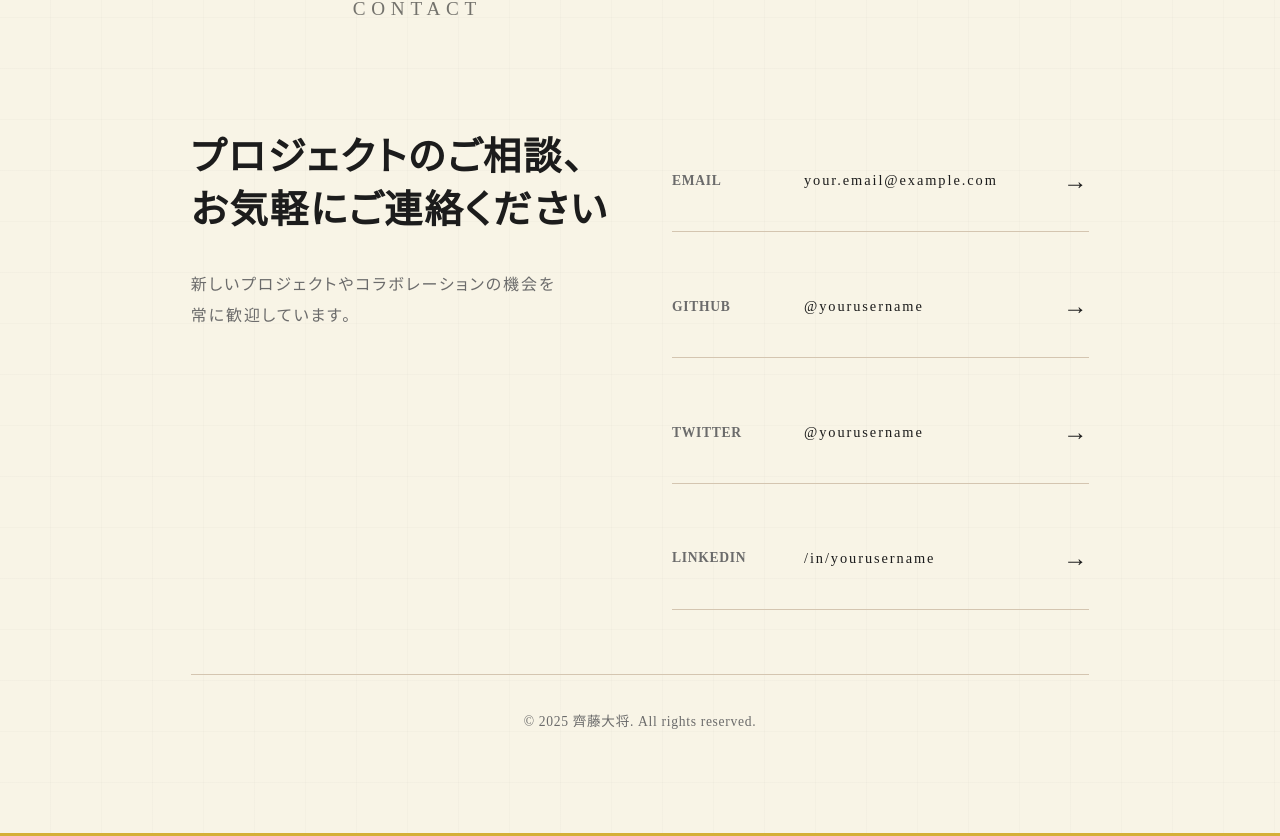
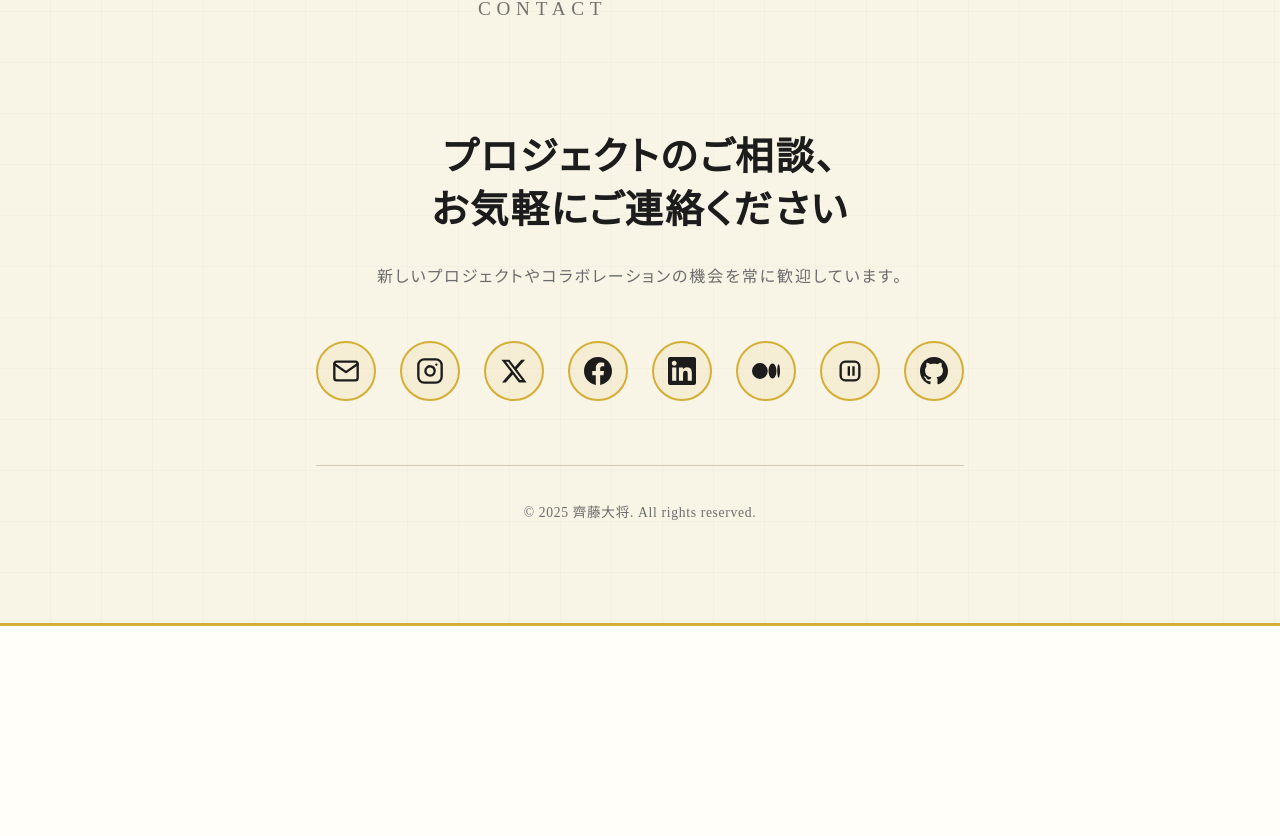
Before and after one commit to TIshow/mysite, a React (Vite) app: page / in a window 1280 px wide. Shown: the part 3838-4674 px from the top of the page. After the commit the page ends 4464 px from the top, so only its background shows below. Built offline with nearby package versions, Linux system fonts and the light colour scheme.

Commit message:
fix: updated Contact section with icons

```diff
--- a/src/components/Contact.css
+++ b/src/components/Contact.css
@@ -67,16 +67,18 @@
 }
 
 .contact-content {
-  display: grid;
-  grid-template-columns: 1fr 1fr;
-  gap: 4rem;
-  align-items: start;
+  display: flex;
+  flex-direction: column;
+  align-items: center;
+  gap: 3rem;
+  text-align: center;
 }
 
 .contact-intro {
   display: flex;
   flex-direction: column;
-  gap: 2rem;
+  gap: 1.5rem;
+  max-width: 600px;
 }
 
 .contact-lead {
@@ -94,50 +96,38 @@
   margin: 0;
 }
 
-.contact-links {
+.social-icons {
   display: flex;
-  flex-direction: column;
+  flex-wrap: wrap;
   gap: 1.5rem;
+  justify-content: center;
+  align-items: center;
 }
 
-.contact-link {
-  display: grid;
-  grid-template-columns: 100px 1fr auto;
+.social-icon {
+  width: 60px;
+  height: 60px;
+  display: flex;
   align-items: center;
-  gap: 2rem;
-  padding: 1.5rem 0;
-  border-bottom: 1px solid var(--border-color);
-  text-decoration: none;
+  justify-content: center;
+  background: rgba(212, 175, 55, 0.1);
+  border: 2px solid var(--gold-accent);
+  border-radius: 50%;
   color: var(--text-color);
   transition: all 0.3s ease;
-  position: relative;
+  text-decoration: none;
 }
 
-.contact-link:hover {
-  color: var(--primary-color);
-  padding-left: 1rem;
+.social-icon svg {
+  width: 28px;
+  height: 28px;
 }
 
-.contact-link:hover .link-arrow {
-  transform: translateX(10px);
-}
-
-.link-label {
-  font-size: 0.85rem;
-  font-weight: 600;
-  letter-spacing: 0.05em;
-  text-transform: uppercase;
-  color: var(--text-light);
-}
-
-.link-value {
-  font-size: clamp(0.9rem, 1.1vw, 1.1rem);
-  font-weight: 500;
-}
-
-.link-arrow {
-  font-size: 1.5rem;
-  transition: transform 0.3s ease;
+.social-icon:hover {
+  background: var(--gold-accent);
+  color: var(--bg-dark);
+  transform: translateY(-5px) scale(1.1);
+  box-shadow: 0 10px 20px rgba(212, 175, 55, 0.3);
 }
 
 .contact-footer {
@@ -160,35 +150,52 @@
   }
 
   .contact-header {
-    gap: 1rem;
+    gap: 0.5rem;
     margin-bottom: 2rem;
+    flex-direction: column;
+    align-items: flex-start;
+  }
+
+  .contact .section-number {
+    font-size: clamp(3rem, 12vw, 5rem);
+  }
+
+  .contact .title-main {
+    font-size: clamp(1.8rem, 6vw, 2.5rem);
+  }
+
+  .contact .title-sub {
+    font-size: clamp(0.8rem, 2vw, 1rem);
   }
 
   .contact-content {
-    grid-template-columns: 1fr;
-    gap: 3rem;
+    gap: 2rem;
   }
 
   .contact-intro {
-    gap: 1.5rem;
-  }
-
-  .contact-links {
     gap: 1rem;
   }
 
-  .contact-link {
-    grid-template-columns: 1fr;
-    gap: 0.5rem;
-    padding: 1rem 0;
+  .contact-lead {
+    font-size: clamp(1.2rem, 4vw, 1.8rem);
   }
 
-  .link-label {
-    font-size: 0.75rem;
+  .contact-description {
+    font-size: clamp(0.9rem, 2.5vw, 1rem);
   }
 
-  .link-arrow {
-    display: none;
+  .social-icons {
+    gap: 1rem;
+  }
+
+  .social-icon {
+    width: 50px;
+    height: 50px;
+  }
+
+  .social-icon svg {
+    width: 24px;
+    height: 24px;
   }
 
   .contact-footer {
--- a/src/components/Contact.jsx
+++ b/src/components/Contact.jsx
@@ -27,6 +27,84 @@
     }
   }, [])
 
+  const socialLinks = [
+    {
+      name: 'Email',
+      url: 'mailto:hiromasa.saito@steins.works',
+      icon: (
+        <svg viewBox="0 0 24 24" fill="none" stroke="currentColor" strokeWidth="2" strokeLinecap="round" strokeLinejoin="round">
+          <path d="M4 4h16c1.1 0 2 .9 2 2v12c0 1.1-.9 2-2 2H4c-1.1 0-2-.9-2-2V6c0-1.1.9-2 2-2z"/>
+          <polyline points="22,6 12,13 2,6"/>
+        </svg>
+      )
+    },
+    {
+      name: 'Instagram',
+      url: 'https://www.instagram.com/t_i_show/',
+      icon: (
+        <svg viewBox="0 0 24 24" fill="none" stroke="currentColor" strokeWidth="2" strokeLinecap="round" strokeLinejoin="round">
+          <rect x="2" y="2" width="20" height="20" rx="5" ry="5"/>
+          <path d="M16 11.37A4 4 0 1 1 12.63 8 4 4 0 0 1 16 11.37z"/>
+          <line x1="17.5" y1="6.5" x2="17.51" y2="6.5"/>
+        </svg>
+      )
+    },
+    {
+      name: 'X',
+      url: 'https://x.com/T_I_SHOW',
+      icon: (
+        <svg viewBox="0 0 24 24" fill="currentColor">
+          <path d="M18.244 2.25h3.308l-7.227 8.26 8.502 11.24H16.17l-5.214-6.817L4.99 21.75H1.68l7.73-8.835L1.254 2.25H8.08l4.713 6.231zm-1.161 17.52h1.833L7.084 4.126H5.117z"/>
+        </svg>
+      )
+    },
+    {
+      name: 'Facebook',
+      url: 'https://www.facebook.com/hiromasa.saito.754',
+      icon: (
+        <svg viewBox="0 0 24 24" fill="currentColor">
+          <path d="M24 12.073c0-6.627-5.373-12-12-12s-12 5.373-12 12c0 5.99 4.388 10.954 10.125 11.854v-8.385H7.078v-3.47h3.047V9.43c0-3.007 1.792-4.669 4.533-4.669 1.312 0 2.686.235 2.686.235v2.953H15.83c-1.491 0-1.956.925-1.956 1.874v2.25h3.328l-.532 3.47h-2.796v8.385C19.612 23.027 24 18.062 24 12.073z"/>
+        </svg>
+      )
+    },
+    {
+      name: 'LinkedIn',
+      url: 'https://www.linkedin.com/in/hiromasa-saito-3877a5145/',
+      icon: (
+        <svg viewBox="0 0 24 24" fill="currentColor">
+          <path d="M20.447 20.452h-3.554v-5.569c0-1.328-.027-3.037-1.852-3.037-1.853 0-2.136 1.445-2.136 2.939v5.667H9.351V9h3.414v1.561h.046c.477-.9 1.637-1.85 3.37-1.85 3.601 0 4.267 2.37 4.267 5.455v6.286zM5.337 7.433c-1.144 0-2.063-.926-2.063-2.065 0-1.138.92-2.063 2.063-2.063 1.14 0 2.064.925 2.064 2.063 0 1.139-.925 2.065-2.064 2.065zm1.782 13.019H3.555V9h3.564v11.452zM22.225 0H1.771C.792 0 0 .774 0 1.729v20.542C0 23.227.792 24 1.771 24h20.451C23.2 24 24 23.227 24 22.271V1.729C24 .774 23.2 0 22.222 0h.003z"/>
+        </svg>
+      )
+    },
+    {
+      name: 'Medium',
+      url: 'https://medium.com/@t-i-show',
+      icon: (
+        <svg viewBox="0 0 24 24" fill="currentColor">
+          <path d="M13.54 12a6.8 6.8 0 01-6.77 6.82A6.8 6.8 0 010 12a6.8 6.8 0 016.77-6.82A6.8 6.8 0 0113.54 12zM20.96 12c0 3.54-1.51 6.42-3.38 6.42-1.87 0-3.39-2.88-3.39-6.42s1.52-6.42 3.39-6.42 3.38 2.88 3.38 6.42M24 12c0 3.17-.53 5.75-1.19 5.75-.66 0-1.19-2.58-1.19-5.75s.53-5.75 1.19-5.75C23.47 6.25 24 8.83 24 12z"/>
+        </svg>
+      )
+    },
+    {
+      name: 'Note',
+      url: 'https://note.com/tishow',
+      icon: (
+        <svg viewBox="0 0 24 24" fill="currentColor">
+          <path d="M8 3a5 5 0 00-5 5v8a5 5 0 005 5h8a5 5 0 005-5V8a5 5 0 00-5-5H8zm0 2h8a3 3 0 013 3v8a3 3 0 01-3 3H8a3 3 0 01-3-3V8a3 3 0 013-3zm2 3v8h2V8h-2zm4 0v8h2V8h-2z"/>
+        </svg>
+      )
+    },
+    {
+      name: 'GitHub',
+      url: 'https://github.com/TIshow',
+      icon: (
+        <svg viewBox="0 0 24 24" fill="currentColor">
+          <path d="M12 0c-6.626 0-12 5.373-12 12 0 5.302 3.438 9.8 8.207 11.387.599.111.793-.261.793-.577v-2.234c-3.338.726-4.033-1.416-4.033-1.416-.546-1.387-1.333-1.756-1.333-1.756-1.089-.745.083-.729.083-.729 1.205.084 1.839 1.237 1.839 1.237 1.07 1.834 2.807 1.304 3.492.997.107-.775.418-1.305.762-1.604-2.665-.305-5.467-1.334-5.467-5.931 0-1.311.469-2.381 1.236-3.221-.124-.303-.535-1.524.117-3.176 0 0 1.008-.322 3.301 1.23.957-.266 1.983-.399 3.003-.404 1.02.005 2.047.138 3.006.404 2.291-1.552 3.297-1.23 3.297-1.23.653 1.653.242 2.874.118 3.176.77.84 1.235 1.911 1.235 3.221 0 4.609-2.807 5.624-5.479 5.921.43.372.823 1.102.823 2.222v3.293c0 .319.192.694.801.576 4.765-1.589 8.199-6.086 8.199-11.386 0-6.627-5.373-12-12-12z"/>
+        </svg>
+      )
+    }
+  ]
+
   return (
     <section id="contact" className="contact" ref={contactRef}>
       <div className="container">
@@ -44,31 +122,22 @@
               お気軽にご連絡ください
             </p>
             <p className="contact-description">
-              新しいプロジェクトやコラボレーションの機会を<br />
-              常に歓迎しています。
+              新しいプロジェクトやコラボレーションの機会を常に歓迎しています。
             </p>
           </div>
-          <div className="contact-links">
-            <a href="mailto:your.email@example.com" className="contact-link">
-              <span className="link-label">Email</span>
-              <span className="link-value">your.email@example.com</span>
-              <span className="link-arrow">→</span>
-            </a>
-            <a href="https://github.com/yourusername" className="contact-link" target="_blank" rel="noopener noreferrer">
-              <span className="link-label">GitHub</span>
-              <span className="link-value">@yourusername</span>
-              <span className="link-arrow">→</span>
-            </a>
-            <a href="https://twitter.com/yourusername" className="contact-link" target="_blank" rel="noopener noreferrer">
-              <span className="link-label">Twitter</span>
-              <span className="link-value">@yourusername</span>
-              <span className="link-arrow">→</span>
-            </a>
-            <a href="https://linkedin.com/in/yourusername" className="contact-link" target="_blank" rel="noopener noreferrer">
-              <span className="link-label">LinkedIn</span>
-              <span className="link-value">/in/yourusername</span>
-              <span className="link-arrow">→</span>
-            </a>
+          <div className="social-icons">
+            {socialLinks.map((link, index) => (
+              <a
+                key={index}
+                href={link.url}
+                className="social-icon"
+                title={link.name}
+                target={link.url.startsWith('mailto:') ? undefined : '_blank'}
+                rel={link.url.startsWith('mailto:') ? undefined : 'noopener noreferrer'}
+              >
+                {link.icon}
+              </a>
+            ))}
           </div>
         </div>
         <footer className="contact-footer">
```
